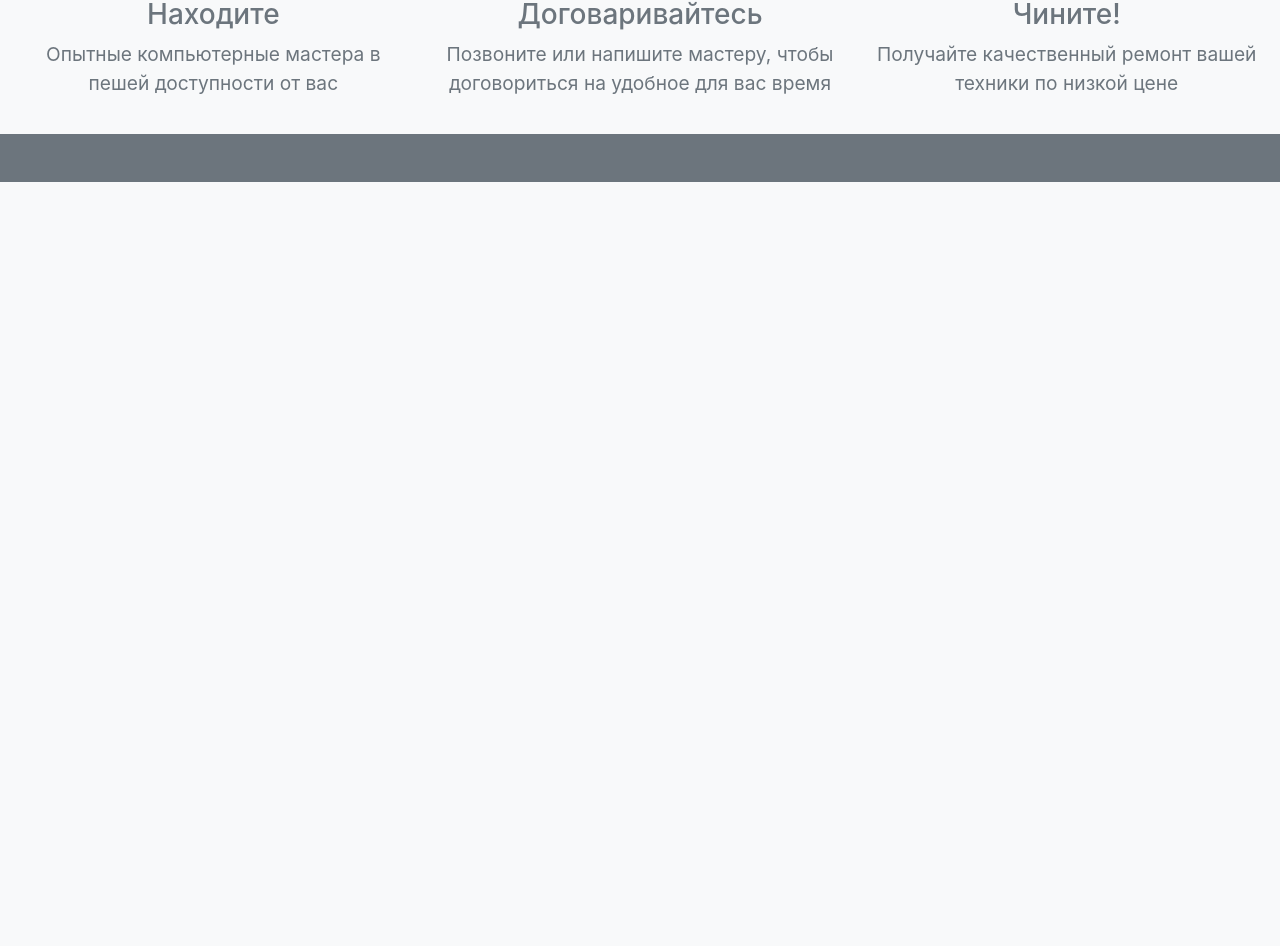
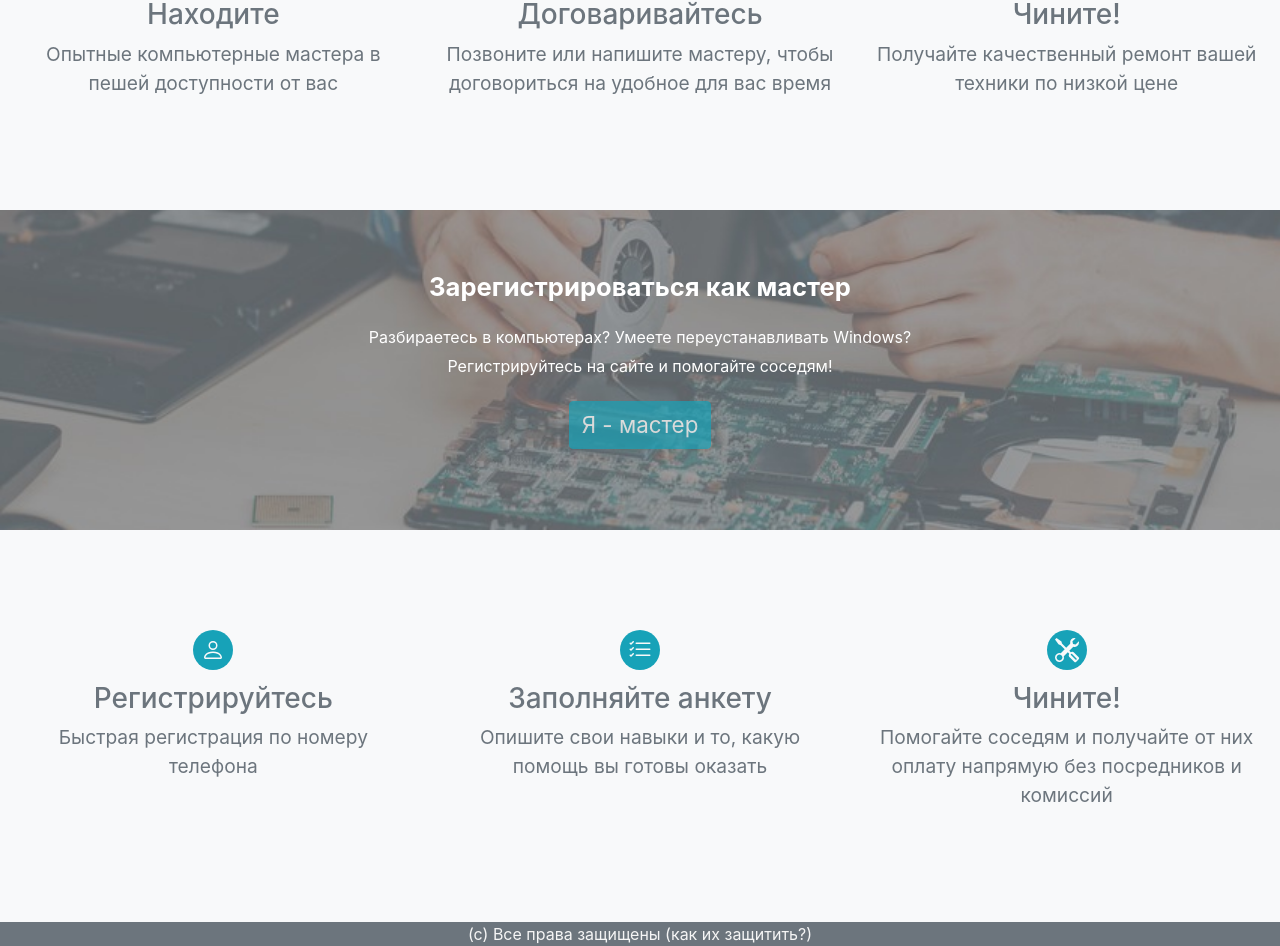
Before and after one commit to commandercool/tech-watch, a Vue app: page / in a window 1280 px wide. Shown: the part 548-1494 px from the top of the page. Before the commit the page ends 800 px from the top, so only its background shows below. Built offline with nearby package versions, Linux system fonts and the light colour scheme.

Commit message:
Add master landing

```diff
--- a/src/components/Footer.vue
+++ b/src/components/Footer.vue
@@ -1,18 +1,17 @@
 <template>
-    <div class="d-md-block d-none navigation">
-        <b-row>
-            <b-col id="footer">
-
-            </b-col>
-        </b-row>
-    </div>
+    <b-row class="d-md-block d-none footer">
+        <b-col lg style="text-align: center">
+            <p>(c) Все права защищены (как их защитить?)</p>
+        </b-col>
+    </b-row>
 </template>
 
 <style scoped>
-#footer {
+.footer {
     background-color: var(--secondary);
-    height: 48px;
-    width: 100%;
-    margin-top: 20px;
+}
+p {
+    margin: 0;
+    color: whitesmoke;
 }
 </style>
--- a/src/pages/HomePage.vue
+++ b/src/pages/HomePage.vue
@@ -11,7 +11,7 @@
                 </div>
             </b-col>
         </b-row>
-        <b-row style="text-align:center; margin-top: 4rem">
+        <b-row style="text-align:center; margin-top: 4rem; margin-bottom: 6rem">
             <b-col lg="12">
                 <h2 style="font-weight: bolder; text-align: center">Как это работает</h2>
             </b-col>
@@ -37,18 +37,55 @@
                 <p>Получайте качественный ремонт вашей техники по низкой цене</p>
             </b-col>
         </b-row>
+        <b-row>
+            <b-col lg class="main-home become-master" style="height: 20rem">
+                <div class="slogan">Зарегистрироваться как мастер</div>
+                <div style="margin-top: 2rem">
+                    <p
+                        class="slogan-description"
+                    >Разбираетесь в компьютерах? Умеете переустанавливать Windows?</p>
+                    <p class="slogan-description">Регистрируйтесь на сайте и помогайте соседям!</p>
+                </div>
+                <router-link to="/register">
+                    <b-button variant="info" class="search-button">Я - мастер</b-button>
+                </router-link>
+            </b-col>
+        </b-row>
+        <b-row style="text-align:center; margin-top: 4rem; margin-bottom: 6rem">
+            <b-col sm style="margin-top: 2rem">
+                <h1>
+                    <b-icon-person class="rounded-circle bg-info p-2" variant="light"></b-icon-person>
+                </h1>
+                <h3>Регистрируйтесь</h3>
+                <p>Быстрая регистрация по номеру телефона</p>
+            </b-col>
+            <b-col sm style="margin-top: 2rem">
+                <h1>
+                    <b-icon-list-check class="rounded-circle bg-info p-2" variant="light"></b-icon-list-check>
+                </h1>
+                <h3>Заполняйте анкету</h3>
+                <p>Опишите свои навыки и то, какую помощь вы готовы оказать</p>
+            </b-col>
+            <b-col sm style="margin-top: 2rem">
+                <h1>
+                    <b-icon-tools class="rounded-circle bg-info p-2" variant="light"></b-icon-tools>
+                </h1>
+                <h3>Чините!</h3>
+                <p>Помогайте соседям и получайте от них оплату напрямую без посредников и комиссий</p>
+            </b-col>
+        </b-row>
         <Footer />
     </div>
 </template>
 
 <script>
 import Header from "../components/Header.vue";
-import Footer from '../components/Footer.vue'
+import Footer from "../components/Footer.vue";
 
 export default {
     components: {
         Header,
-        Footer
+        Footer,
     },
 };
 </script>
@@ -64,16 +101,28 @@ export default {
     font-size: 2.7rem;
     font-weight: 700;
     padding-top: 4rem;
+    position: relative;
 }
 .slogan {
     color: white;
     font-size: 1.6rem;
     line-height: 1.6rem;
-    font-weight: bolder;
+    font-weight: bold;
+}
+.slogan-description {
+    color: white;
+    font-size: 1rem;
+    line-height: 0.8rem;
+    font-weight: normal;
 }
 .landing {
-    position: relative;
     background-image: url("~@/assets/laptop-dimmed.jpg");
+    background-size: cover;
+    background-repeat: no-repeat;
+    background-position: center center;
+}
+.become-master {
+    background-image: url("~@/assets/become-master-dimmed.jpg");
     background-size: cover;
     background-repeat: no-repeat;
     background-position: center center;
@@ -86,7 +135,8 @@ export default {
     -ms-transform: translate(-50%, -50%);
     transform: translate(-50%, -50%);
 }
-h3, h2 {
+h3,
+h2 {
     color: var(--secondary);
 }
 p {
```
Also changed, not shown: src/assets/become-master-dimmed.jpg (added).
